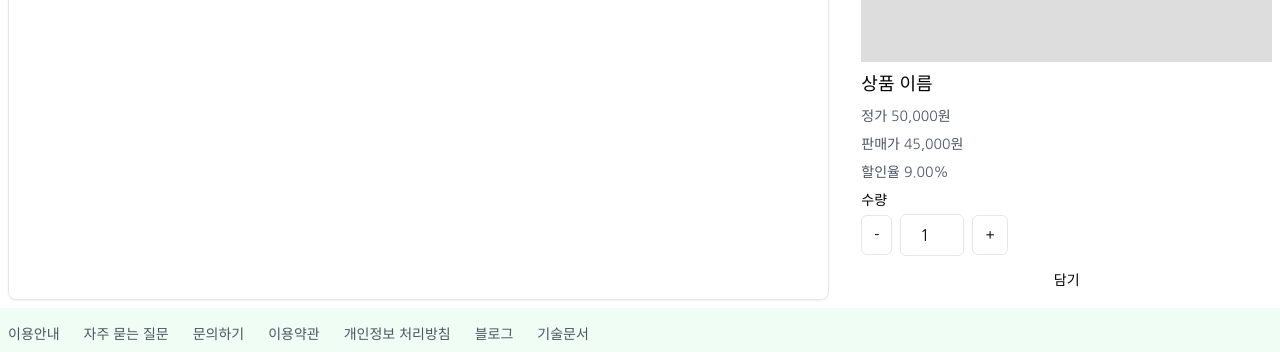
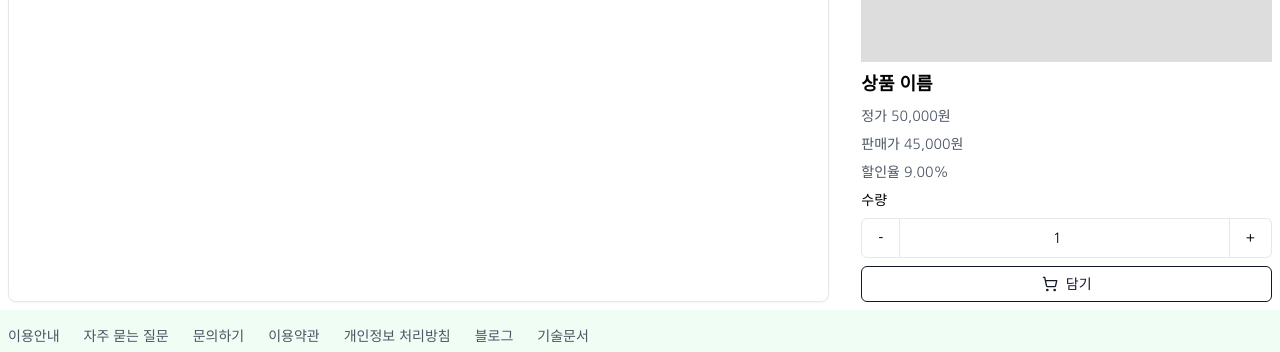
Before and after one commit to mairoo/guava, a Next.js app: page /shop/product/1/1 in a window 1280 px wide. Shown: the part 586-938 px from the top of the page. Built offline with nearby package versions, Linux system fonts and the light colour scheme.

Commit message:
input group

```diff
--- a/src/app/shop/product/[id]/[code]/page.tsx
+++ b/src/app/shop/product/[id]/[code]/page.tsx
@@ -3,7 +3,9 @@
 import { Breadcrumbs, FlexColumn } from '@/components/layout';
 import { Button } from '@/components/ui/button';
 import { Card } from '@/components/ui/card';
+import { Input } from '@/components/ui/input';
 import { useMediaQuery } from '@/hooks/useMediaQuery';
+import { ShoppingCart } from 'lucide-react';
 import Image from 'next/image';
 import React, { ChangeEvent, useState } from 'react';
 
@@ -15,7 +17,7 @@
 
 const ProductInfo = () => (
   <div className="space-y-2">
-    <h2 className="text-lg font-medium">상품 이름</h2>
+    <h2 className="text-lg font-bold">상품 이름</h2>
     <p className="text-sm text-gray-600">정가 50,000원</p>
     <p className="text-sm text-gray-600">판매가 45,000원</p>
     <p className="text-sm text-gray-600">할인율 9.00%</p>
@@ -55,24 +57,39 @@
   onDecrement,
   onChange,
 }: QuantitySelectorProps) => (
-  <div className="space-y-1">
+  <div className="space-y-2 w-full">
     <div className="text-sm">수량</div>
-    <div className="flex items-center space-x-2">
-      <Button variant="outline" className="px-3 py-1" onClick={onDecrement}>
+    <div className="w-full flex [&>*:not(:first-child)]:border-l-0">
+      <Button
+        variant="outline"
+        className="rounded-r-none px-4"
+        onClick={onDecrement}
+      >
         -
       </Button>
-      <input
+      <Input
         type="number"
         value={quantity}
         onChange={onChange}
-        className="w-16 text-center px-3 py-2 border rounded-md"
+        className="text-center rounded-none w-full"
         min="1"
       />
-      <Button variant="outline" className="px-3 py-1" onClick={onIncrement}>
+      <Button
+        variant="outline"
+        className="rounded-l-none px-4"
+        onClick={onIncrement}
+      >
         +
       </Button>
     </div>
-    <Button className="w-full">담기</Button>
+    <Button
+      variant="outline"
+      size="sm"
+      className="w-full border-gray-900 text-gray-900 hover:bg-white"
+    >
+      <ShoppingCart className="w-4 h-4" />
+      담기
+    </Button>
   </div>
 );
 
--- /dev/null
+++ b/src/components/ui/input.tsx
@@ -0,0 +1,22 @@
+import * as React from "react"
+
+import { cn } from "@/lib/utils"
+
+const Input = React.forwardRef<HTMLInputElement, React.ComponentProps<"input">>(
+  ({ className, type, ...props }, ref) => {
+    return (
+      <input
+        type={type}
+        className={cn(
+          "flex h-10 w-full rounded-md border border-input bg-background px-3 py-2 text-base ring-offset-background file:border-0 file:bg-transparent file:text-sm file:font-medium file:text-foreground placeholder:text-muted-foreground focus-visible:outline-none focus-visible:ring-2 focus-visible:ring-ring focus-visible:ring-offset-2 disabled:cursor-not-allowed disabled:opacity-50 md:text-sm",
+          className
+        )}
+        ref={ref}
+        {...props}
+      />
+    )
+  }
+)
+Input.displayName = "Input"
+
+export { Input }
```
